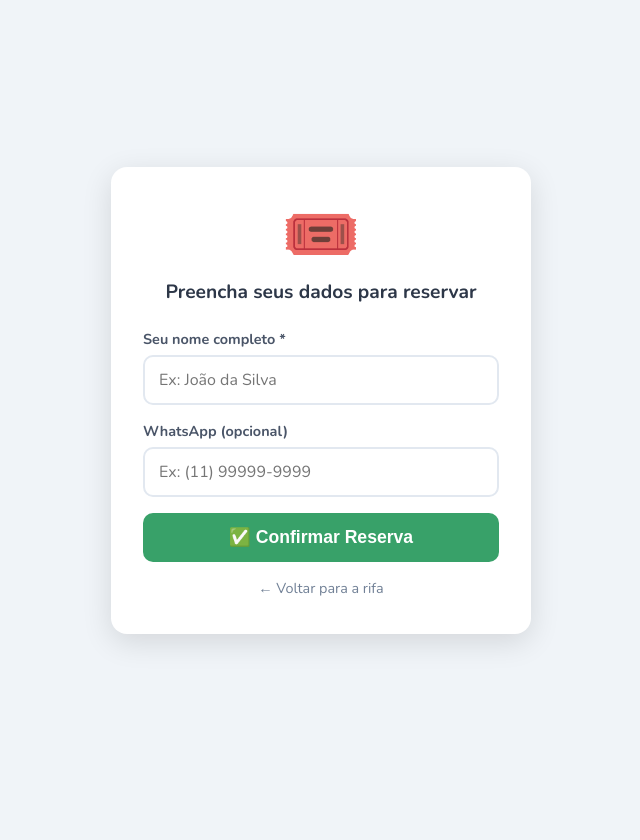
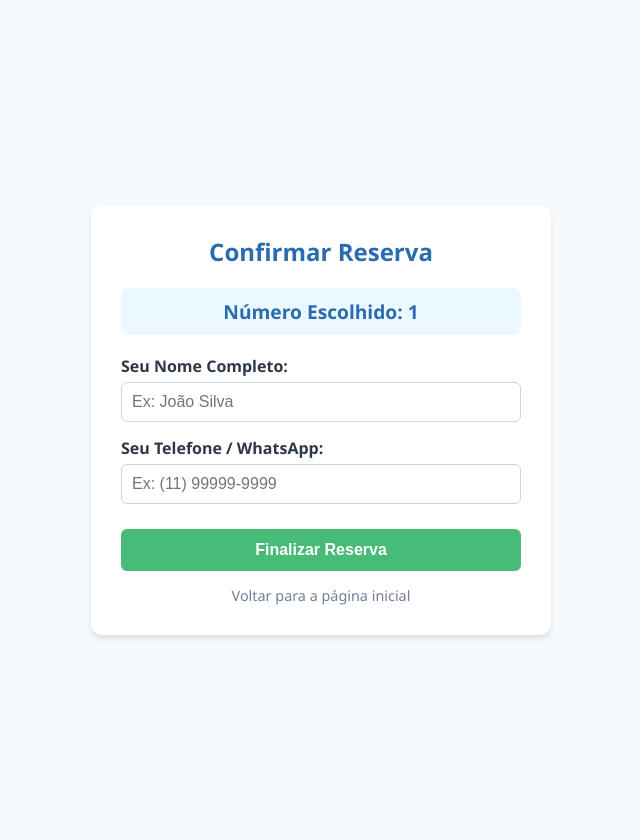
Before and after one commit to gabrielmr721-ui/rifa-solidaria, a Flask app: page /reservar/1 in a window 1280 px wide. Shown: the whole page, without its empty margins (319-959 px from the left). Before the commit the page ends 645 px from the top, so only its background shows below. Run offline with Flask 3, Linux system fonts and the light colour scheme.

Commit message:
fix: atualizando formulario de reserva completo

```diff
--- a/templates/reservar.html
+++ b/templates/reservar.html
@@ -3,115 +3,116 @@
 <head>
     <meta charset="UTF-8">
     <meta name="viewport" content="width=device-width, initial-scale=1.0">
-    <title>Reservar Número {{ numero }}</title>
-    <link href="https://fonts.googleapis.com/css2?family=Nunito:wght@400;700;900&display=swap" rel="stylesheet">
-
+    <title>Reservar Número {{ numero_id }}</title>
     <style>
-        *, *::before, *::after { box-sizing: border-box; margin: 0; padding: 0; }
-
         body {
-            font-family: 'Nunito', Arial, sans-serif;
-            background: #f0f4f8;
+            font-family: 'Segoe UI', Tahoma, Geneva, Verdana, sans-serif;
+            background-color: #f7fafc;
+            color: #2d3748;
             display: flex;
+            justify-content: center;
             align-items: center;
-            justify-content: center;
             min-height: 100vh;
+            margin: 0;
             padding: 20px;
         }
-
-        .card {
-            background: #fff;
-            border-radius: 16px;
-            padding: 36px 32px;
-            max-width: 420px;
+        .container {
+            background: #ffffff;
+            padding: 30px;
+            border-radius: 12px;
+            box-shadow: 0 4px 6px rgba(0, 0, 0, 0.1);
+            max-width: 400px;
             width: 100%;
-            box-shadow: 0 8px 30px rgba(0,0,0,0.12);
+        }
+        h2 {
+            color: #2b6cb0;
+            margin-top: 0;
             text-align: center;
         }
-
-        .numero-destaque {
-            font-size: 4rem;
-            font-weight: 900;
-            color: #38a169;
-            line-height: 1;
+        .info-numero {
+            background: #ebf8ff;
+            color: #2b6cb0;
+            text-align: center;
+            padding: 10px;
+            border-radius: 8px;
+            font-weight: bold;
+            font-size: 1.2em;
+            margin-bottom: 20px;
         }
-
-        h2 {
-            margin: 12px 0 24px;
-            color: #2d3748;
-            font-size: 1.2rem;
+        .form-group {
+            margin-bottom: 15px;
         }
-
         label {
             display: block;
-            text-align: left;
-            font-weight: 700;
-            font-size: 0.9rem;
-            color: #4a5568;
-            margin-bottom: 6px;
+            margin-bottom: 5px;
+            font-weight: 600;
         }
-
-        input {
+        input[type="text"], input[type="tel"] {
             width: 100%;
-            padding: 12px 14px;
-            border: 2px solid #e2e8f0;
-            border-radius: 10px;
-            font-size: 1rem;
-            font-family: inherit;
-            margin-bottom: 16px;
-            transition: border-color 0.2s;
+            padding: 10px;
+            border: 1px solid #cbd5e0;
+            border-radius: 6px;
+            box-sizing: border-box;
+            font-size: 1em;
         }
         input:focus {
             outline: none;
-            border-color: #38a169;
+            border-color: #4299e1;
+            box-shadow: 0 0 0 3px rgba(66, 153, 225, 0.2);
         }
-
-        .btn-confirmar {
+        .btn-submit {
+            background: #48bb78;
+            color: white;
+            border: none;
             width: 100%;
-            padding: 14px;
-            background: #38a169;
-            color: #fff;
-            font-size: 1.1rem;
-            font-weight: 900;
-            border: none;
-            border-radius: 10px;
+            padding: 12px;
+            border-radius: 6px;
+            font-size: 1em;
+            font-weight: bold;
             cursor: pointer;
             transition: background 0.2s;
+            margin-top: 10px;
         }
-        .btn-confirmar:hover { background: #2f855a; }
-
-        .voltar {
+        .btn-submit:hover {
+            background: #38a169;
+        }
+        .btn-voltar {
             display: block;
-            margin-top: 16px;
+            text-align: center;
+            margin-top: 15px;
             color: #718096;
             text-decoration: none;
-            font-size: 0.9rem;
+            font-size: 0.9em;
         }
-        .voltar:hover { text-decoration: underline; }
+        .btn-voltar:hover {
+            text-decoration: underline;
+        }
     </style>
 </head>
 <body>
 
-<div class="card">
-    <div class="numero-destaque">🎟️ {{ numero }}</div>
-    <h2>Preencha seus dados para reservar</h2>
+    <div class="container">
+        <h2>Confirmar Reserva</h2>
+        <div class="info-numero">Número Escolhido: {{ numero_id }}</div>
 
-    <form action="/reservar/{{ numero }}" method="POST">
+        <form action="/reservar" method="POST">
+            <input type="hidden" name="numero_id" value="{{ numero_id }}">
 
-        <label for="nome">Seu nome completo *</label>
-        <input type="text" id="nome" name="nome" placeholder="Ex: João da Silva" required>
+            <div class="form-group">
+                <label for="nome">Seu Nome Completo:</label>
+                <input type="text" id="nome" name="nome" placeholder="Ex: João Silva" required>
+            </div>
 
-        <label for="fone">WhatsApp (opcional)</label>
-        <input type="tel" id="fone" name="fone" placeholder="Ex: (11) 99999-9999">
+            <div class="form-group">
+                <label for="fone">Seu Telefone / WhatsApp:</label>
+                <input type="tel" id="fone" name="fone" placeholder="Ex: (11) 99999-9999" required>
+            </div>
 
-        <button type="submit" class="btn-confirmar">
-            ✅ Confirmar Reserva
-        </button>
+            <button type="submit" class="btn-submit">Finalizar Reserva</button>
+        </form>
 
-    </form>
-
-    <a href="/" class="voltar">← Voltar para a rifa</a>
-</div>
+        <a href="/" class="btn-voltar">Voltar para a página inicial</a>
+    </div>
 
 </body>
 </html>
```
